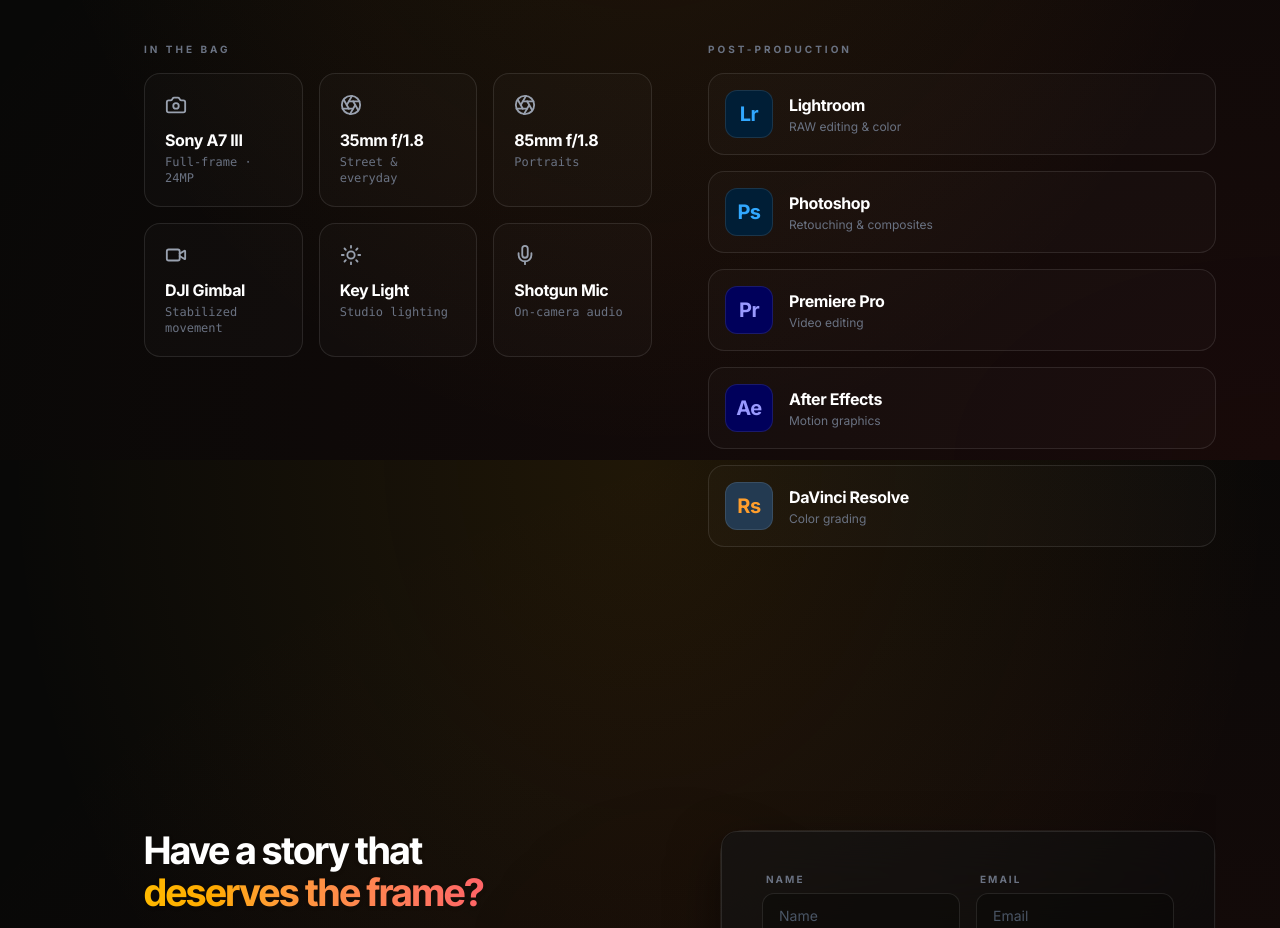
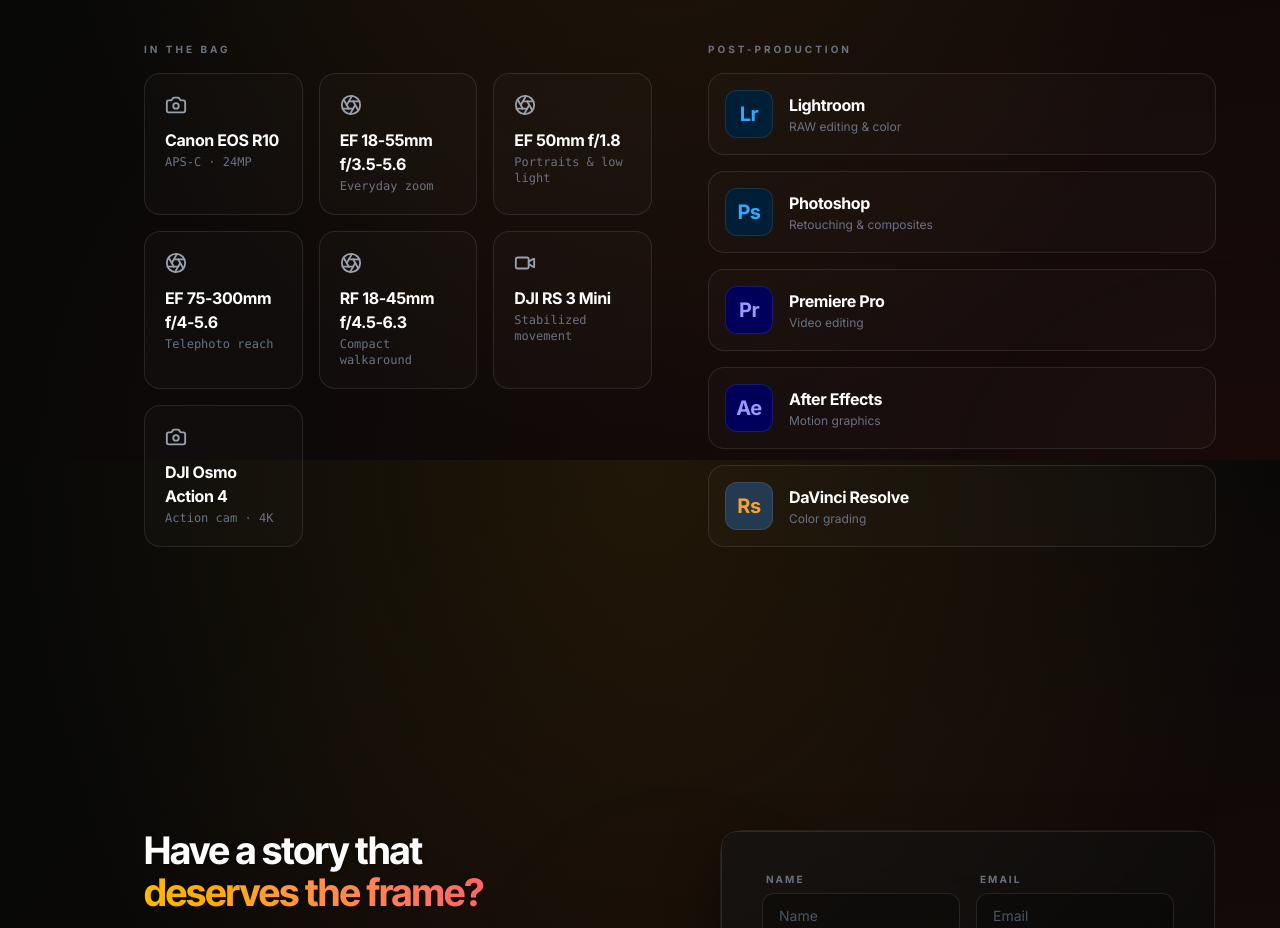
Before and after one commit to qwzynx/studio, a Next.js app: page / in a window 1280 px wide. Shown: the part 3540-4468 px from the top of the page. Built offline with nearby package versions, Linux system fonts and the light colour scheme.

Commit message:
Updating equipments with my actual equipments

```diff
--- a/app/components/kit.tsx
+++ b/app/components/kit.tsx
@@ -2,16 +2,17 @@
 
 import React from "react";
 import { motion } from "framer-motion";
-import { Camera, Aperture, Video, Sun, Mic } from "lucide-react";
+import { Camera, Aperture, Video } from "lucide-react";
 
 // Edit these to match the real bag. `spec` reads like the label on the gear itself.
 const gear = [
-  { name: "Sony A7 III", spec: "Full-frame · 24MP", icon: Camera },
-  { name: "35mm f/1.8", spec: "Street & everyday", icon: Aperture },
-  { name: "85mm f/1.8", spec: "Portraits", icon: Aperture },
-  { name: "DJI Gimbal", spec: "Stabilized movement", icon: Video },
-  { name: "Key Light", spec: "Studio lighting", icon: Sun },
-  { name: "Shotgun Mic", spec: "On-camera audio", icon: Mic },
+  { name: "Canon EOS R10", spec: "APS-C · 24MP", icon: Camera },
+  { name: "EF 18-55mm f/3.5-5.6", spec: "Everyday zoom", icon: Aperture },
+  { name: "EF 50mm f/1.8", spec: "Portraits & low light", icon: Aperture },
+  { name: "EF 75-300mm f/4-5.6", spec: "Telephoto reach", icon: Aperture },
+  { name: "RF 18-45mm f/4.5-6.3", spec: "Compact walkaround", icon: Aperture },
+  { name: "DJI RS 3 Mini", spec: "Stabilized movement", icon: Video },
+  { name: "DJI Osmo Action 4", spec: "Action cam · 4K", icon: Camera },
 ];
 
 // Post-production tools rendered as app tiles — no brand icon dependencies.
```
